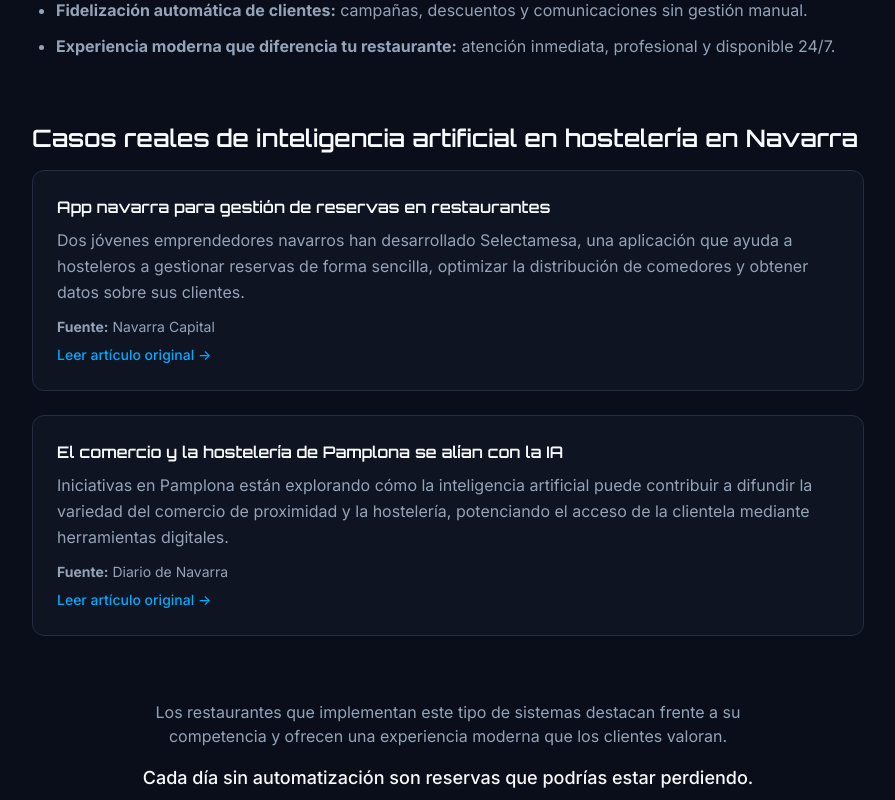
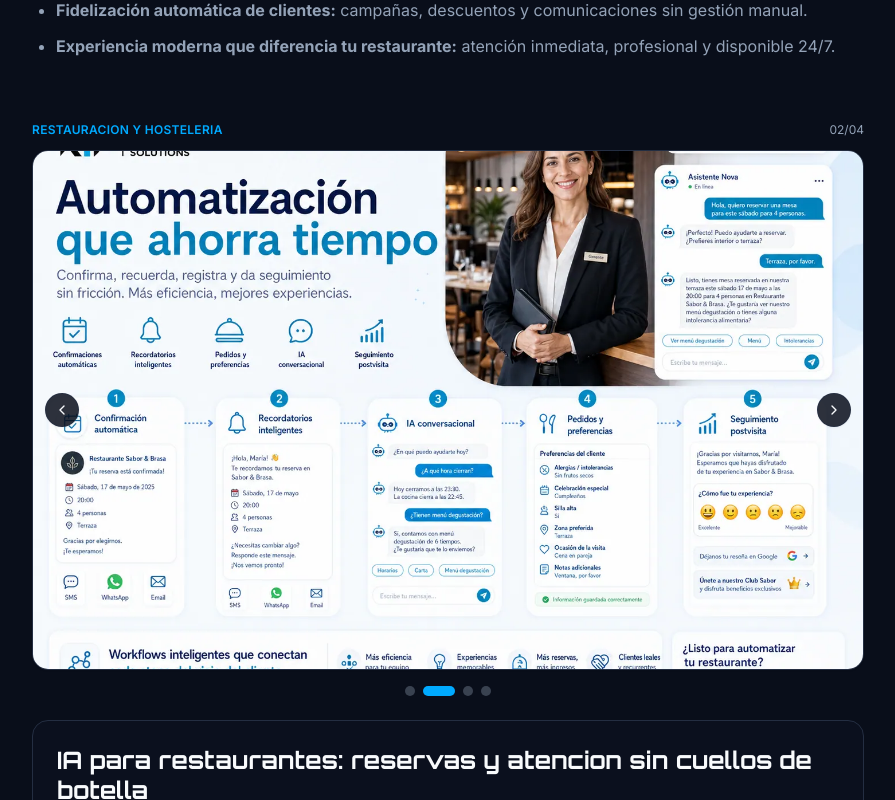
Before and after one commit to ronaldtayaia22-creator/rtp-seo-next-clean, a Next.js app: page /ia-restaurantes-navarra in a window 1280 px wide. Shown: the part 2160-2960 px from the top of the page, without its empty margins (192-1087 px from the left). Built offline with nearby package versions, Linux system fonts and the light colour scheme; no server answers.

Commit message:
UI: add sector visual stories to restaurant and commerce landings

```diff
--- a/components/pages/IAComerciosNavarra.tsx
+++ b/components/pages/IAComerciosNavarra.tsx
@@ -1,7 +1,9 @@
 'use client';
 
 import Link from '@/components/shared/LocalizedLink';
+import SectorVisualStory from '@/components/shared/SectorVisualStory';
 import { Language } from '@/lib/i18n';
+import { getSectorVisualStory } from '@/lib/content/sectorVisualStories';
 import { Button } from '@/components/ui/button';
 import { ArrowRight, Sparkles } from 'lucide-react';
 
@@ -13,6 +15,7 @@ const LOVABLE = '';
 
 const IAComerciosNavarra = ({ language }: Props) => {
   const isEs = language === 'es';
+  const comerciosStory = getSectorVisualStory('comercios', isEs ? 'es' : 'en');
 
   const pageSchema = {
     "@context": "https://schema.org",
@@ -157,6 +160,20 @@ const IAComerciosNavarra = ({ language }: Props) => {
               <li>{isEs ? <><strong>Menos carga operativa en el equipo:</strong> las consultas repetitivas se resuelven sin intervención humana.</> : <><strong>Less operational burden on the team:</strong> repetitive inquiries are resolved without human intervention.</>}</li>
               <li>{isEs ? <><strong>Experiencia moderna que diferencia el negocio:</strong> atención profesional, inmediata y disponible 24/7.</> : <><strong>Modern experience that sets your business apart:</strong> professional, immediate service available 24/7.</>}</li>
             </ul>
+          </section>
+
+          <section className="mb-16">
+            <SectorVisualStory
+              title={comerciosStory.title}
+              sectorLabel={comerciosStory.sectorLabel}
+              slides={comerciosStory.slides}
+              problem={comerciosStory.problem}
+              solution={comerciosStory.solution}
+              result={comerciosStory.result}
+              ctaLabel={comerciosStory.ctaLabel}
+              ctaHref={comerciosStory.ctaHref}
+              autoplayMs={6000}
+            />
           </section>
 
           {/* Casos reales */}
--- a/components/pages/IARestaurantesNavarra.tsx
+++ b/components/pages/IARestaurantesNavarra.tsx
@@ -1,7 +1,9 @@
 'use client';
 
 import Link from '@/components/shared/LocalizedLink';
+import SectorVisualStory from '@/components/shared/SectorVisualStory';
 import { Language } from '@/lib/i18n';
+import { getSectorVisualStory } from '@/lib/content/sectorVisualStories';
 import { Button } from '@/components/ui/button';
 import { ArrowRight } from 'lucide-react';
 
@@ -13,6 +15,7 @@ const LOVABLE = '';
 
 const IARestaurantesNavarra = ({ language }: Props) => {
   const isEs = language === 'es';
+  const restaurantesStory = getSectorVisualStory('restaurantes', isEs ? 'es' : 'en');
 
   const pageSchema = {
     "@context": "https://schema.org",
@@ -144,6 +147,20 @@ const IARestaurantesNavarra = ({ language }: Props) => {
             </ul>
           </section>
 
+          <section className="mb-16">
+            <SectorVisualStory
+              title={restaurantesStory.title}
+              sectorLabel={restaurantesStory.sectorLabel}
+              slides={restaurantesStory.slides}
+              problem={restaurantesStory.problem}
+              solution={restaurantesStory.solution}
+              result={restaurantesStory.result}
+              ctaLabel={restaurantesStory.ctaLabel}
+              ctaHref={restaurantesStory.ctaHref}
+              autoplayMs={6000}
+            />
+          </section>
+
           {/* Casos reales */}
           <section className="mb-16">
             <h2 className="text-2xl font-semibold mb-4 text-foreground">
```
